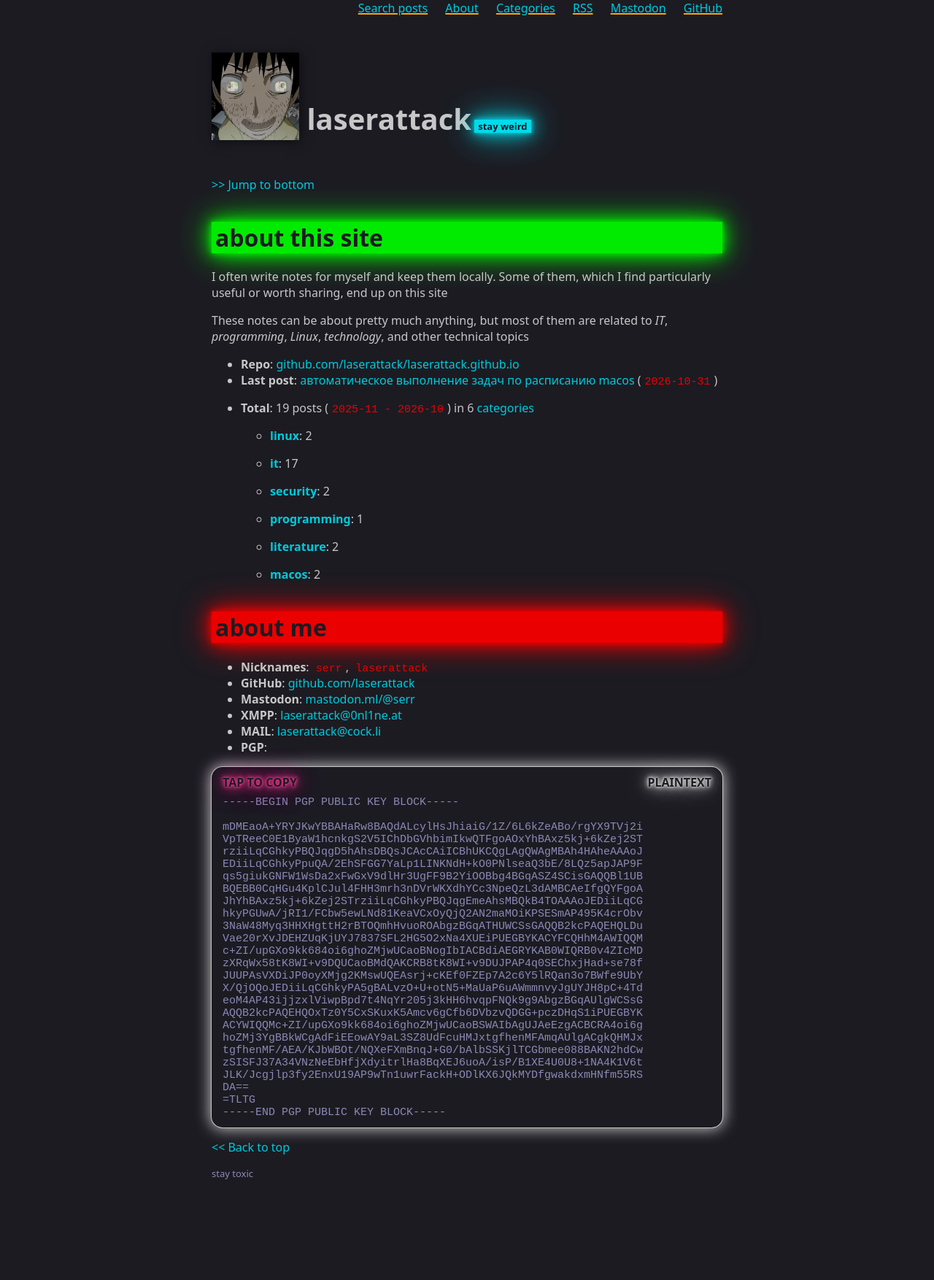
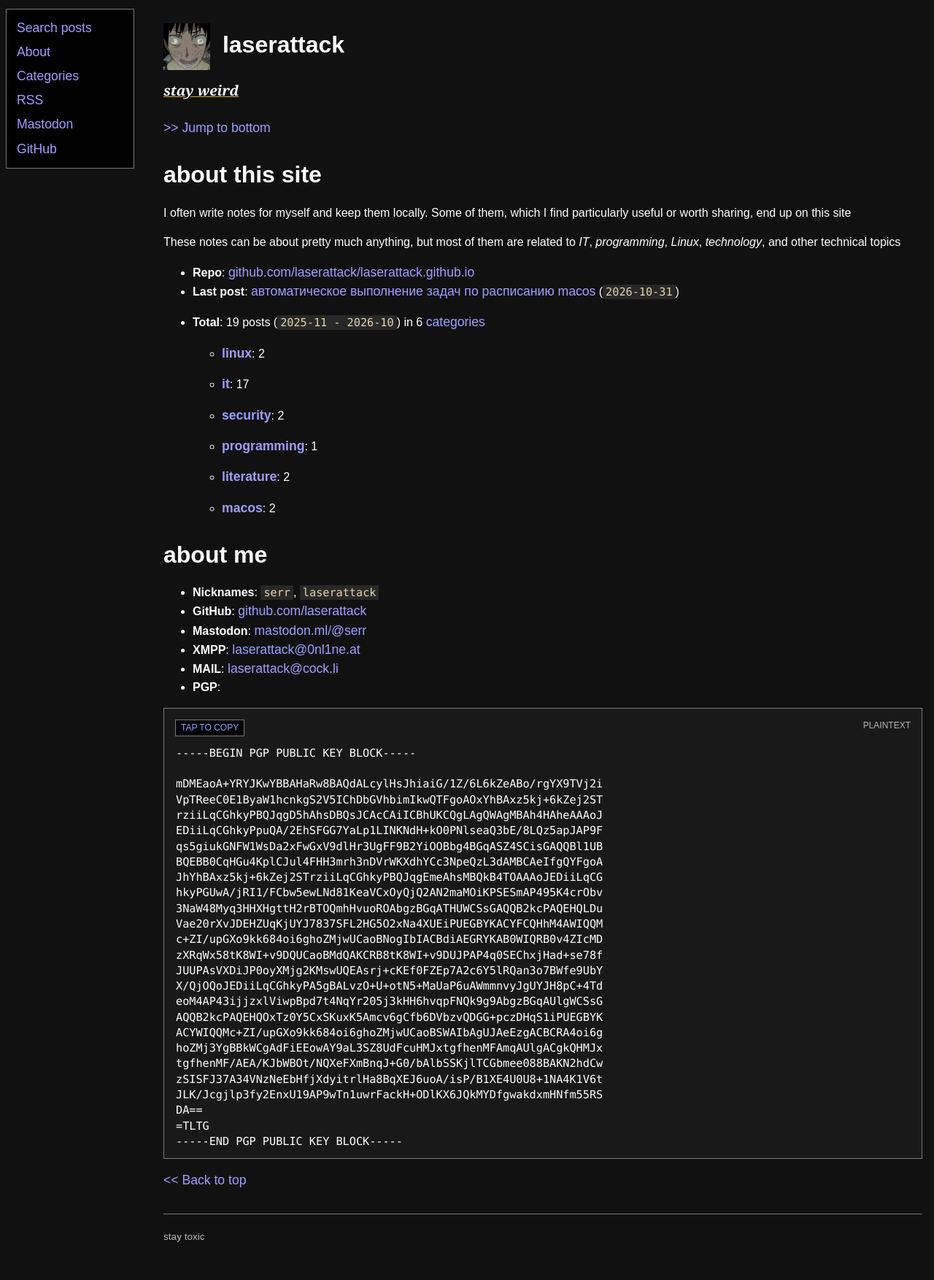
Before and after one commit to laserattack/laserattack.github.io, a Jekyll site: the page built from index.md, in a window 1280 px wide. Shown: the whole page at 73% size. Built offline with Jekyll 4.4.1, drawn with Linux system fonts in a browser that asks for light colours; before the commit the page ends 1667 px from its top, so only the background shows below that.

Commit message:
xahlee like design

```diff
--- a/assets/page.css
+++ b/assets/page.css
@@ -1,289 +1,201 @@
+/* Typography, colors and plain navigation inspired by XahLee.info. */
 :root {
-  /* Palette */
-  --color-background: #1c1b22;
-  --color-text: #c7c7c7;
-  --color-link: #00cadb;
-  --color-link-hover: #808080;
-  --color-nav-underline: orange;
-  --color-muted: #8b89b5;
-  --color-neon-red: hsl(0, 100%, 46%);
-  --color-neon-green: hsl(120, 100%, 46%);
-  --color-neon-cyan: hsl(184, 100%, 46%);
-  --color-pink: #d33682;
-  --color-comment: #5b5499;
-  --color-error: #dc322f;
-  --color-operator: #6c71c4;
-  --color-green: #859900;
-  --color-insert-background: #1a1935;
-  --color-type: #b694e0;
-  --color-string: #2aa198;
-  --color-variable: #b58900;
-
-  /* Typography and layout */
-  --font-family: system-ui, sans-serif;
-  --font-size-small: small;
-  --content-width: 700px;
-  --space-page: 50px;
-  --space-header: 40px;
-  --space-section: 30px;
-  --space-large: 20px;
-  --space-medium: 15px;
-  --space-small: 10px;
-  --space-inline: 5px;
-  --logo-size: 120px;
-  --logo-size-mobile: 100px;
-  --logo-baseline: -14px;
-  --title-size-mobile: 28px;
-  --code-label-size: 16px;
-  --code-size-mobile: 13px;
+  color-scheme: dark;
+  --color-background: #111;
+  --color-text: #fff;
+  --color-link: #9e9eff;
+  --color-link-hover: #ffff80;
+  --color-link-hover-background: #282828;
+  --color-muted: #b5b5b5;
+  --color-border: #777;
+  --color-panel: #191919;
+  --color-neon-red: #fff;
+  --color-neon-green: #fff;
+  --color-neon-cyan: #fff;
+  --color-pink: #e6a4d5;
+  --color-comment: #aaa;
+  --color-error: #8b2020;
+  --color-operator: #bdbdff;
+  --color-green: #b4df9d;
+  --color-insert-background: #243424;
+  --color-type: #d2b0ee;
+  --color-string: #a8dca8;
+  --color-variable: #efcf88;
+  --font-family: Arial, sans-serif;
+  --font-code: Consolas, "Liberation Mono", monospace;
+  --font-size-small: 0.85rem;
+  --code-size: 0.95rem;
+  --content-width: 72rem;
+  --sidebar-width: 11rem;
+  --space-small: 8px;
+  --space-medium: 16px;
+  --space-large: 24px;
+  --space-section: 32px;
   --code-padding-block: 12px;
-  --title-size: 40px;
-  --code-size: 15px;
-  --border-radius: 15px;
-  --nav-underline-thickness: 2px;
-
-  /* Shadows and neon glow */
-  --glow-small: 7.5px;
-  --glow-medium: 22.5px;
-  --glow-large: 45px;
-  --glow-label-core: 3px;
-  --shadow-image: 2px 2px 15px rgba(0, 0, 0, 0.5);
-  --shadow-code: 0 0 0 1px var(--color-text), 0 0 20px 2px var(--color-text);
 }
 
+* { box-sizing: border-box; }
+
+html { background: var(--color-background); }
 body {
+  max-width: var(--content-width);
+  margin: 8px 16px 48px max(17.5%, 13rem);
+  color: var(--color-text);
   font-family: var(--font-family);
+  font-size: 16px;
+  line-height: 1.5;
   text-align: left;
-  max-width: var(--content-width);
-  margin: var(--space-page);
-  margin-top: 0;
-  margin-right: auto;
-  margin-left: auto;
-  background-color: var(--color-background);
-  color: var(--color-text);
+  overflow-wrap: break-word;
 }
 
 h1, h2, h3, h4 {
   font-family: var(--font-family);
-  text-align: left;
-  margin-top: var(--space-header);
+  color: var(--color-text);
+  line-height: 1.2;
+  margin: 1em 0 0.65em;
 }
+h1 { font-size: 2rem; }
+h2 { font-size: 1.5rem; }
+h3 { font-size: 1.17rem; }
+h4 { font-size: 1rem; }
+p { margin: 1em 0; }
 
-a,
-a:visited {
-  color: var(--color-link);
-  text-decoration: none;
-}
-
-a:hover {
-  background-color: var(--color-link-hover);
-}
-
-nav a,
-nav a:visited {
-  margin-left: var(--space-large);
-  text-decoration-line: underline;
-  text-decoration-color: var(--color-nav-underline);
-  text-decoration-thickness: var(--nav-underline-thickness);
+/* Xah's links are slightly larger than the surrounding text. */
+a, a:visited { color: var(--color-link); font-size: 1.1em; text-decoration: none; }
+a:hover { color: var(--color-link-hover); background: var(--color-link-hover-background); text-decoration: underline; }
+a:focus-visible, button:focus-visible, input:focus-visible, summary:focus-visible {
+  outline: 2px solid var(--color-link-hover);
+  outline-offset: 3px;
 }
 
 nav {
-  float: right;
+  position: fixed;
+  top: 12px;
+  left: 8px;
+  width: var(--sidebar-width);
+  max-height: calc(100vh - 24px);
+  overflow-y: auto;
+  padding: var(--space-small);
+  border: 1px solid var(--color-border);
+  background: #000;
+}
+nav a, nav a:visited {
+  display: block;
+  padding: 5px 6px;
+  margin: 2px 0;
+  font-size: 1.1rem;
+  line-height: 1.2;
+}
+
+header { padding-top: var(--space-small); margin-bottom: var(--space-large); }
+header h1 { margin: 0.5em 0; font-size: 2rem; }
+header h1 a { font-size: inherit; }
+header h1 a img {
+  width: 64px;
+  height: 64px;
+  margin: 0 var(--space-small) 0 0;
+  vertical-align: middle;
+}
+header h4 {
+  display: inline;
+  font-family: Georgia, "Times New Roman", serif;
+  font-size: 1.2rem;
+  font-style: italic;
+  text-decoration: underline;
+  text-decoration-color: #d1a84f;
 }
 
 footer {
+  margin-top: var(--space-section);
+  padding-top: var(--space-small);
+  border-top: 1px solid var(--color-border);
   color: var(--color-muted);
   font-size: var(--font-size-small);
 }
 
-header {
-  clear: right;
-  padding-top: var(--space-header);
-  margin-bottom: var(--space-page);
-}
+img { max-width: 100%; height: auto; margin: var(--space-small) 0 var(--space-medium); }
+img.icon { margin: 0; }
+figure { margin: 1em 0; padding: 0; }
+figcaption { color: var(--color-muted); font-size: var(--font-size-small); }
 
-header h1 {
-  font-size: var(--title-size);
-  display: inline;
-}
+.post-list { padding-left: var(--space-large); list-style: disc; }
+.post-list > li { margin: 1em 0; }
+.post-list li h2 { margin: 0.2em 0; font-size: 1.1rem; font-weight: normal; }
+.post-meta { color: var(--color-muted); font-size: var(--font-size-small); }
+.post-navigation { margin: var(--space-section) 0; padding: var(--space-medium); border: 1px solid var(--color-border); }
+.post-navigation > :first-child { margin-top: 0; }
+.post-navigation > :last-child { margin-bottom: 0; }
+blockquote { margin: 1em var(--space-large); padding-left: var(--space-medium); border-left: 3px solid var(--color-border); }
+details { margin: 1em 0; }
+summary { cursor: pointer; color: var(--color-link); }
 
-header h1 a img {
-  width: var(--logo-size);
-  height: var(--logo-size);
-  vertical-align: var(--logo-baseline);
-  margin-bottom: 0;
-}
-
-header h4 {
-  display: inline;
-  font-size: var(--font-size-small);
-}
-
-details {
-  cursor: se-resize;
-}
-
-details[open] {
-  cursor: default;
-}
-
-img {
-  max-width: 100%;
-  height: auto;
-  box-shadow: var(--shadow-image);
-  margin-top: var(--space-small);
-  margin-bottom: var(--space-large);
-}
-
-img.icon {
-  box-shadow: unset;
-  margin-top: 0;
-  margin-bottom: 0;
-}
-
-.post-list {
-  margin-left: 0;
-  padding-left: 0;
-  list-style: none;
-}
-
-.post-meta {
-  font-size: var(--font-size-small);
-  color: var(--color-muted);
-}
-
-.post-list li h2 {
-  margin-top: var(--space-inline);
-}
-
-pre,
-code {
-  font-size: var(--code-size);
-  margin: 0;
+/* Existing heading classes keep their meaning without the neon decoration. */
+.neon-text-red, .neon-text-green, .neon-text-cyan {
+  color: var(--color-text);
+  background: none;
+  box-shadow: none;
   padding: 0;
 }
 
-code {
-  padding: 2px var(--space-inline);
-  color: var(--color-neon-red);
+pre, code { font-family: var(--font-code); font-size: var(--code-size); }
+code { padding: 1px 4px; background: #282828; color: #e6d4ae; }
+pre {
+  margin: 1em 0;
+  padding: var(--code-padding-block) var(--space-medium);
+  border: 1px solid var(--color-border);
+  background: var(--color-panel);
+  color: var(--color-text);
+  line-height: 1.4;
+  overflow-x: auto;
 }
-
-pre {
-  color: var(--color-muted);
-  padding: var(--code-padding-block) var(--space-medium);
-  overflow-x: auto;
-  box-shadow: var(--shadow-code);
-  border-radius: var(--border-radius);
+pre > code { padding: 0; background: none; color: inherit; font-size: inherit; }
+div.highlighter-rouge { position: relative; }
+div.highlighter-rouge.has-code-controls pre { padding-top: 51px; }
+.copy-code, div.highlighter-rouge[data-language]::before {
+  position: absolute;
+  top: var(--space-medium);
+  font-family: var(--font-family);
+  font-size: 0.75rem;
+  line-height: 1.4;
 }
-
-pre > code {
-  color: var(--color-muted);
-  border: 0;
-  padding-right: 0;
-  padding-left: 0;
+.copy-code {
+  left: var(--space-medium);
+  padding: 2px 7px;
+  border: 1px solid var(--color-border);
+  background: #000;
+  color: var(--color-link);
+  cursor: pointer;
 }
-
-figure {
-  margin: 0;
-  padding: 0;
-}
-
-blockquote {
-  font-style: italic;
-}
-
-/* Each variant supplies the color for the shared neon effect. */
-.neon-text-red {
-  --neon-color: var(--color-neon-red);
-}
-
-.neon-text-green {
-  --neon-color: var(--color-neon-green);
-}
-
-.neon-text-cyan {
-  --neon-color: var(--color-neon-cyan);
-}
-
-.neon-text-red,
-.neon-text-green,
-.neon-text-cyan {
-  padding: 0 var(--space-inline);
-  color: var(--color-background);
-  background-color: var(--neon-color);
-  box-shadow:
-    0 0 var(--glow-small) var(--neon-color),
-    0 0 var(--glow-medium) var(--neon-color),
-    0 0 var(--glow-large) var(--neon-color);
-}
-
-.post-navigation {
-  border: 1px solid var(--color-muted);
-  border-radius: var(--border-radius);
-  padding: 0 var(--space-medium);
-  margin: var(--space-section) 0;
-}
-
-.copy-code {
-  appearance: none;
-  background: none;
-  border: none;
-  padding: 0;
-  margin: 0;
-  line-height: normal;
-  user-select: none;
-  position: absolute;
-  top: var(--space-small);
-  left: var(--space-medium);
-  color: var(--color-background);
-  font-size: var(--code-label-size);
-  font-weight: bold;
-  cursor: pointer;
-  text-shadow:
-    0 0 var(--glow-label-core) var(--color-pink),
-    0 0 var(--glow-label-core) var(--color-pink),
-    0 0 var(--glow-small) var(--color-pink),
-    0 0 var(--glow-small) var(--color-pink),
-    0 0 var(--space-medium) var(--color-pink),
-    0 0 var(--glow-medium) var(--color-pink),
-    0 0 var(--glow-large) var(--color-pink);
-  font-family: var(--font-family);
-}
-
-div.highlighter-rouge {
-  position: relative;
-}
-
+.copy-code:hover { color: var(--color-link-hover); }
 div.highlighter-rouge[data-language]::before {
   content: attr(data-language);
-  position: absolute;
-  top: var(--space-small);
   right: var(--space-medium);
-  color: var(--color-background);
-  font-size: var(--code-label-size);
-  font-weight: bold;
-  text-shadow:
-    0 0 var(--glow-label-core) var(--color-text),
-    0 0 var(--glow-label-core) var(--color-text),
-    0 0 var(--glow-small) var(--color-text),
-    0 0 var(--glow-small) var(--color-text),
-    0 0 var(--space-medium) var(--color-text),
-    0 0 var(--glow-medium) var(--color-text),
-    0 0 var(--glow-large) var(--color-text);
-  font-family: var(--font-family);
+  max-width: 45%;
+  overflow: hidden;
+  text-overflow: ellipsis;
+  white-space: nowrap;
+  color: var(--color-muted);
   text-transform: uppercase;
   pointer-events: none;
 }
 
-div.highlighter-rouge.has-code-controls pre {
-  padding-top: var(--space-header);
+input[type="search"] {
+  max-width: 100%;
+  padding: 5px 8px;
+  border: 1px solid var(--color-border);
+  background: #000;
+  color: var(--color-text);
+  font: inherit;
 }
+#results li { margin: 0.4em 0; }
+hr { border: 0; border-top: 1px solid var(--color-border); margin: var(--space-large) 0; }
+table { display: block; max-width: 100%; overflow-x: auto; border-collapse: collapse; }
+th, td { padding: 6px 10px; border: 1px solid var(--color-border); }
+th { background: #282828; }
+::selection { background: #525283; color: #fff; }
 
-/* black color theme for code highlight */
-.highlight {
-  background: var(--color-background);
-  color: var(--color-text);
-}
+/* Rouge syntax palette. */
+.highlight { color: var(--color-text); }
 .highlight .c,
 .highlight .cm,
 .highlight .c1 {
@@ -411,48 +323,21 @@ div.highlighter-rouge.has-code-controls pre {
 }
 
 @media (max-width: 768px) {
-  body {
-    margin: var(--space-medium);
-    max-width: none;
-    overflow-wrap: break-word;
+  body { margin: var(--space-small) var(--space-medium) var(--space-section); }
+  nav {
+    position: static;
+    width: auto;
+    max-height: none;
+    display: flex;
+    flex-wrap: wrap;
+    gap: 4px 12px;
+    padding: 6px;
+    margin-bottom: var(--space-medium);
   }
-
-  nav {
-    float: none;
-  }
-
-  nav a,
-  nav a:visited {
-    margin-left: 0;
-    margin-right: var(--space-medium);
-  }
-
-  header {
-    padding-top: var(--space-large);
-    margin-bottom: var(--space-section);
-  }
-
-  header h1 {
-    font-size: var(--title-size-mobile);
-  }
-
-  header h1 a img {
-    width: var(--logo-size-mobile);
-    height: var(--logo-size-mobile);
-    vertical-align: middle;
-  }
-
-  header h4 {
-    display: block;
-    margin-top: var(--space-small);
-  }
-
-  h1, h2, h3, h4 {
-    overflow-wrap: break-word;
-  }
-
-  pre {
-    font-size: var(--code-size-mobile);
-    overflow-x: auto;
-  }
+  nav a, nav a:visited { display: inline-block; padding: 4px; font-size: 1rem; }
+  header h1 { font-size: 1.7rem; }
+  header h1 a img { width: 48px; height: 48px; }
+  h1 { font-size: 1.7rem; }
+  pre, code { font-size: 0.85rem; }
+  blockquote { margin-inline: var(--space-small); }
 }
```
